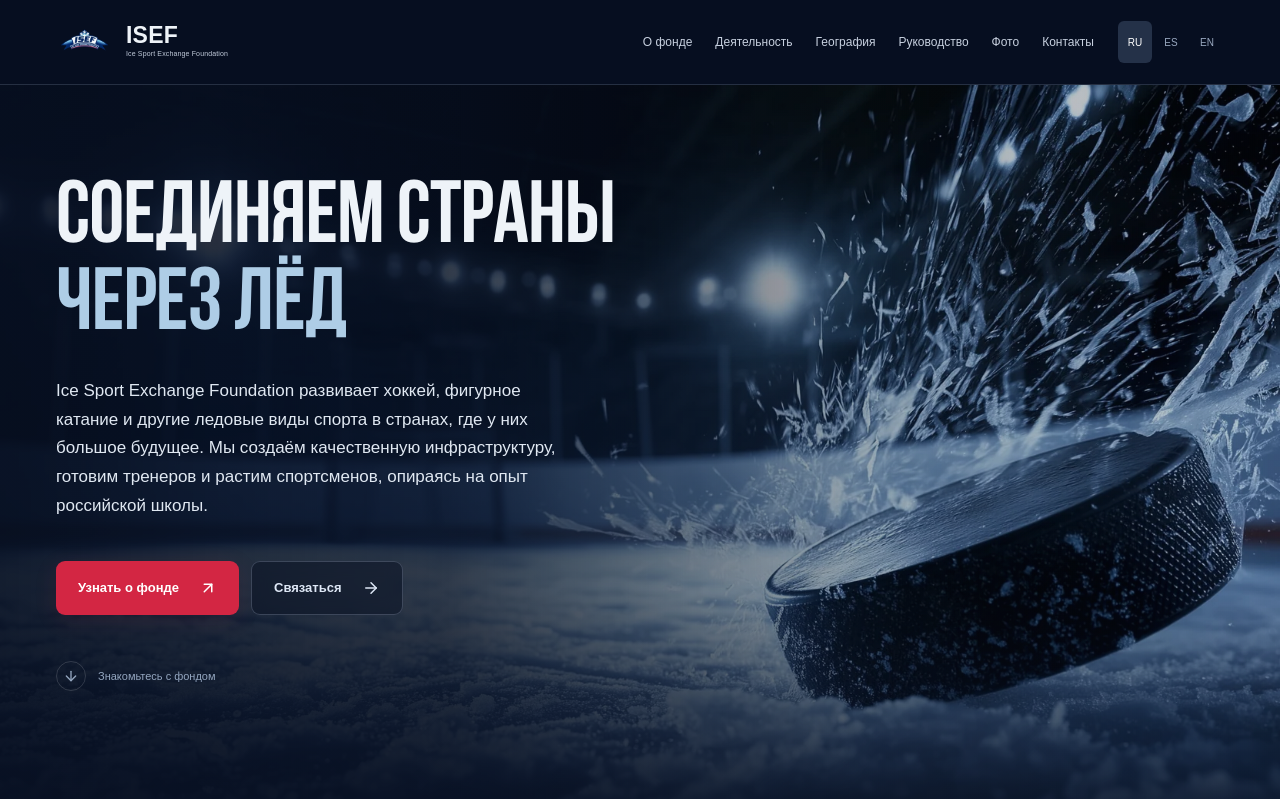
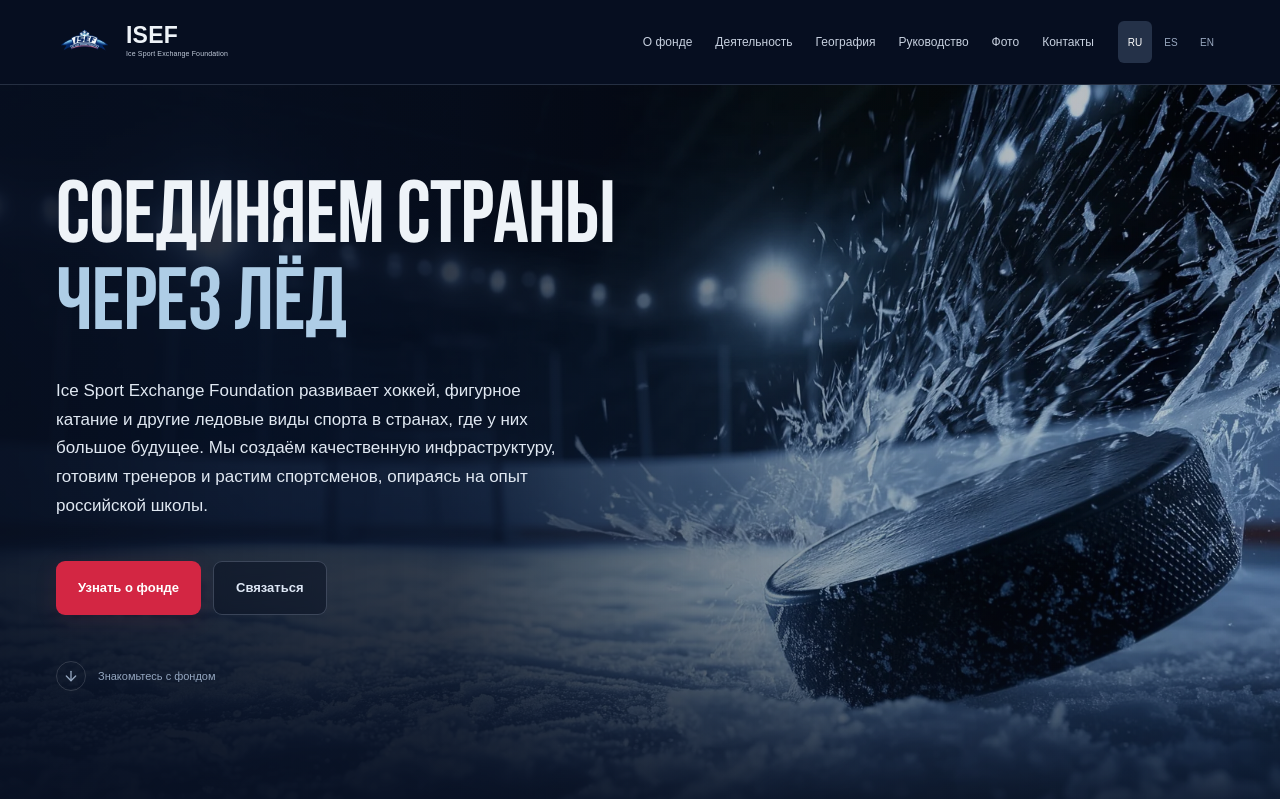
Before and after one commit to mentyrop/ISEF, a React (Vite) app: page / in a window 1280 px wide. Shown: the top 799 px of the page. Built offline with nearby package versions, Linux system fonts and the light colour scheme; a web font is replaced by a local one.

Commit message:
Remove arrow icons from hero action buttons

```diff
--- a/src/App.tsx
+++ b/src/App.tsx
@@ -1,6 +1,6 @@
 import { useEffect, useRef, useState, type ReactNode } from 'react'
 import { LazyMotion, domAnimation, m, MotionConfig, useReducedMotion } from 'motion/react'
-import { ArrowUpRight, ArrowDown, ArrowRight, ChevronLeft, ChevronRight, Menu, X, Maximize2 } from 'lucide-react'
+import { ArrowUpRight, ArrowDown, ChevronLeft, ChevronRight, Menu, X, Maximize2 } from 'lucide-react'
 import { asset, content, flags, mapUrl, photos, sectionIds, type Copy, type Language } from './content'
 import { designCopy } from './design-copy'
 import BiographyDialog, { PersonPortrait } from './BiographyDialog'
@@ -164,8 +164,8 @@ export default function App() {
           <div className="container hero-layout">
             <Reveal className="hero-content">
               <h1 id="hero-title">{design.heroStart} <span>{design.heroEnd}</span></h1><p className="hero-intro">{copy.heroText}</p>
-              <div className="hero-actions"><a className="button button-primary" href="#activities">{copy.aboutButton}<ArrowUpRight size={18} /></a>
-                <a className="button button-outline" href="#contacts">{copy.contactButton}<ArrowRight size={18} /></a></div>
+              <div className="hero-actions"><a className="button button-primary" href="#activities">{copy.aboutButton}</a>
+                <a className="button button-outline" href="#contacts">{copy.contactButton}</a></div>
               <a className="hero-scroll" href="#activities"><span><ArrowDown size={16} /></span>{design.scroll}</a>
             </Reveal>
           </div>
```
